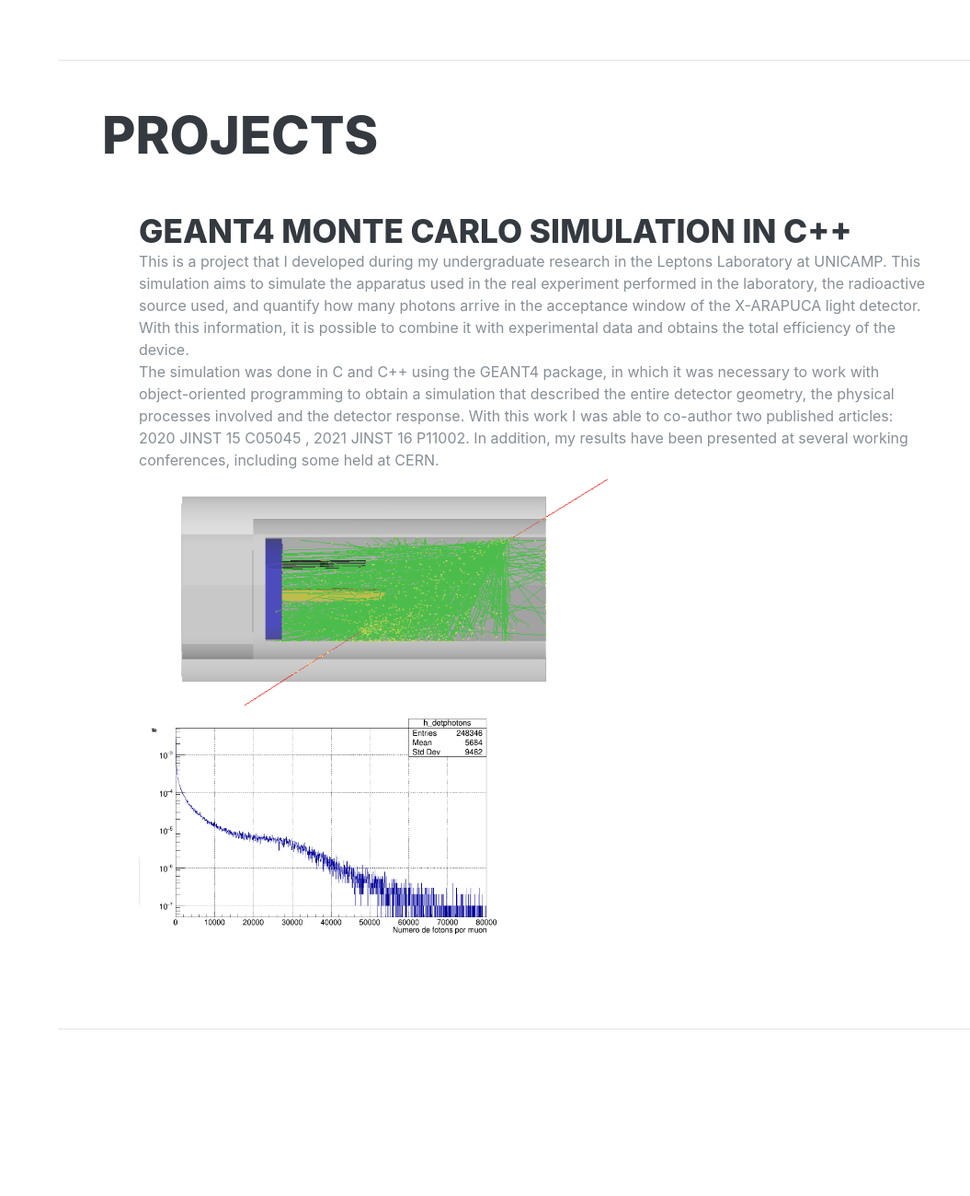
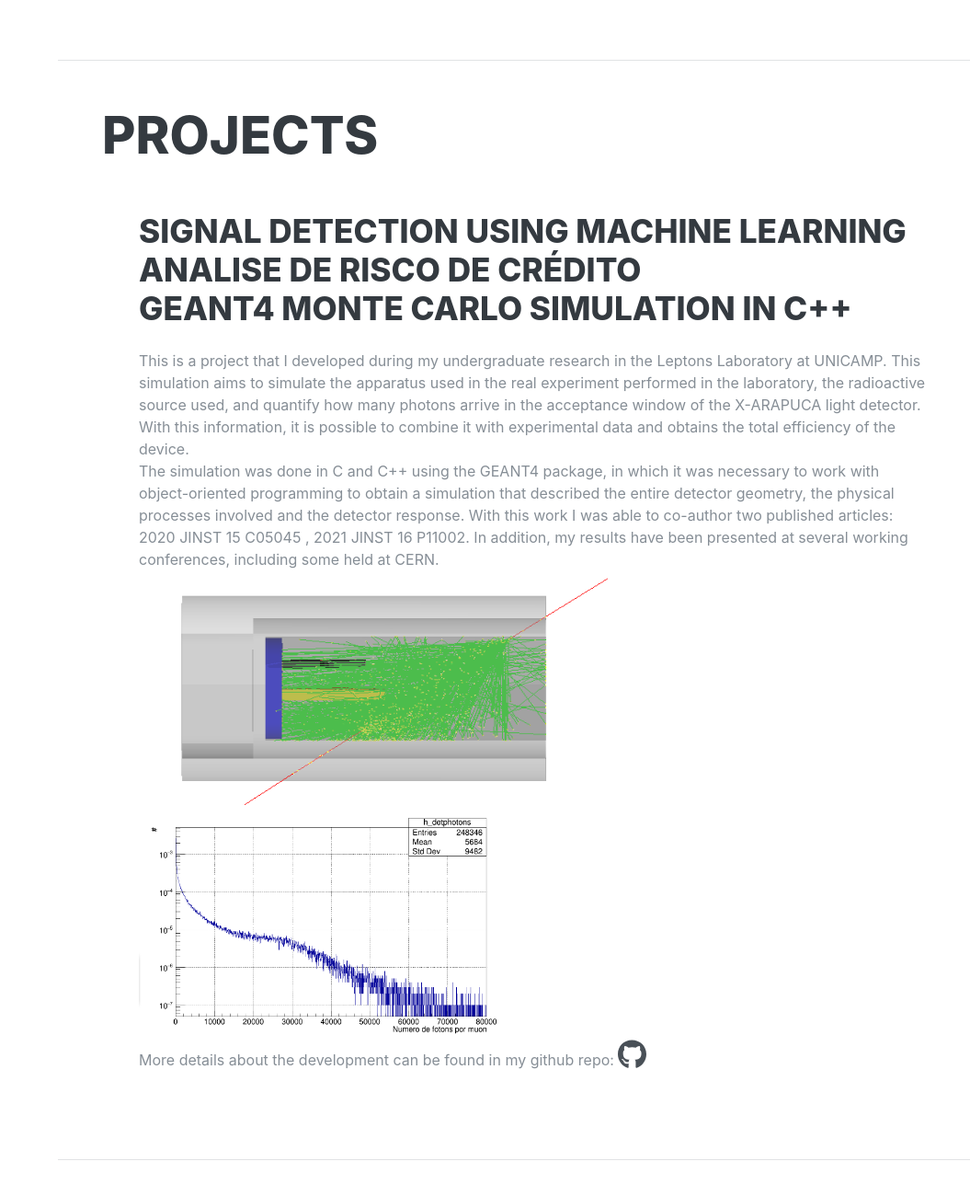
Before and after one commit to ramosrafaela/portfolio, a plain HTML site: page index.html in a window 1280 px wide. Shown: the part 3816-5116 px from the top of the page at 92% size, without its empty margins (225-1280 px from the left). Drawn offline with nearby package versions, Linux system fonts and the light colour scheme; a web font is replaced by a local one.

Commit message:
adicionando secoes para projeto de ML e de analise de risco credito

```diff
--- a/index.html
+++ b/index.html
@@ -182,7 +182,16 @@
                     <ul class="fa-ul mb-0">
                     <div class="d-flex flex-column flex-md-row justify-content-between mb-5">
                         <div class="flex-grow-1">
-                            <h3 class="mb-0"> GEANT4 Monte Carlo Simulation in C++ </h3>
+
+                            <h3 class="mb-0"> Signal Detection Using Machine Learning </h3>
+                            <div>
+
+                            </div>
+
+                            <h3 class="mb-0"> Analise de Risco de Crédito </h3>
+
+
+                            <h3 class="mb-0"> GEANT4 Monte Carlo Simulation in C++ </h3> <br>
                              <div>
                             This is a project that I developed during my undergraduate research in the Leptons Laboratory at UNICAMP. This simulation aims to simulate the apparatus used in the real experiment performed in the laboratory, the radioactive source used, and quantify how many photons arrive in the acceptance window of the X-ARAPUCA light detector. With this information, it is possible to combine it with experimental data and obtains the total efficiency of the device.<br>
 
@@ -200,8 +209,15 @@
                                 display: inline-block;
                             }
                             </style>
-                             </div>
+                            <div>
+                            More details about the development can be found in my github repo:</a>
+                        <a href="https://github.com/ramosrafaela/GEANT4-ARAPUCA-Simulations">
+                            <i class="fab fa-github fa-2x"></i>
+                        </a>
+                            </div>
+                            </div>
                     </ul>
+
             </section>
 
             <hr class="m-0" />
```
